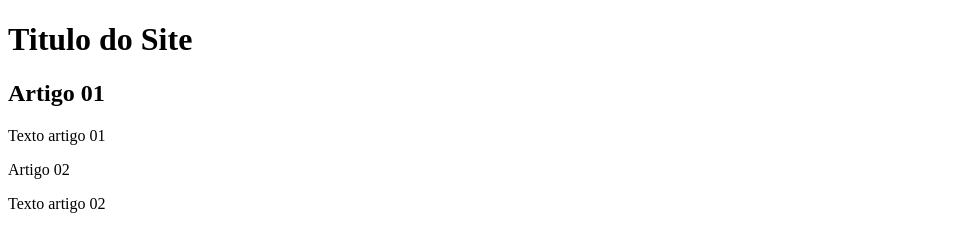
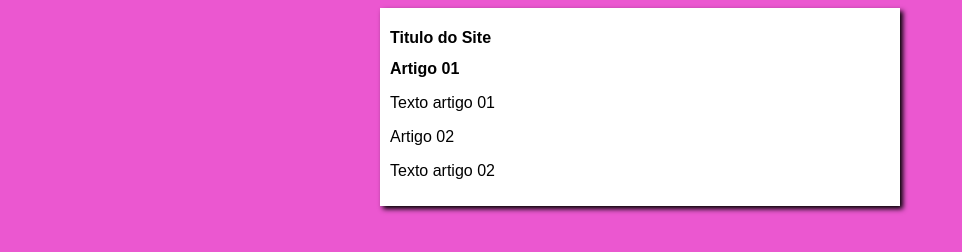
Before and after one commit to Lizax0101/Projeto_Site, a plain HTML site: page index.html in a window 1280 px wide. Shown: the whole page, without its empty margins (0-962 px from the left). Drawn offline with Linux system fonts and the light colour scheme.

Commit message:
primeiro css

```diff
--- /dev/null
+++ b/estilos/style.css
@@ -0,0 +1,15 @@
+*{
+    font-family: Arial, Helvetica, sans-serif;
+    font-size: 16px;
+
+}
+body{
+    background-color: rgb(235, 87, 208);
+}
+main{
+    background-color: white;
+    width: 500px;
+    margin: auto;
+    padding: 10px;
+    box-shadow: 3px 3px 5px black;
+}
--- a/index.html
+++ b/index.html
@@ -4,6 +4,8 @@
     <meta charset="UTF-8">
     <meta name="viewport" content="width=device-width, initial-scale=1.0">
     <title>Titulo Site</title>
+    <link rel="stylesheet" href="estilos/style.css"
+
 </head>
 <body>
     <main>
```
